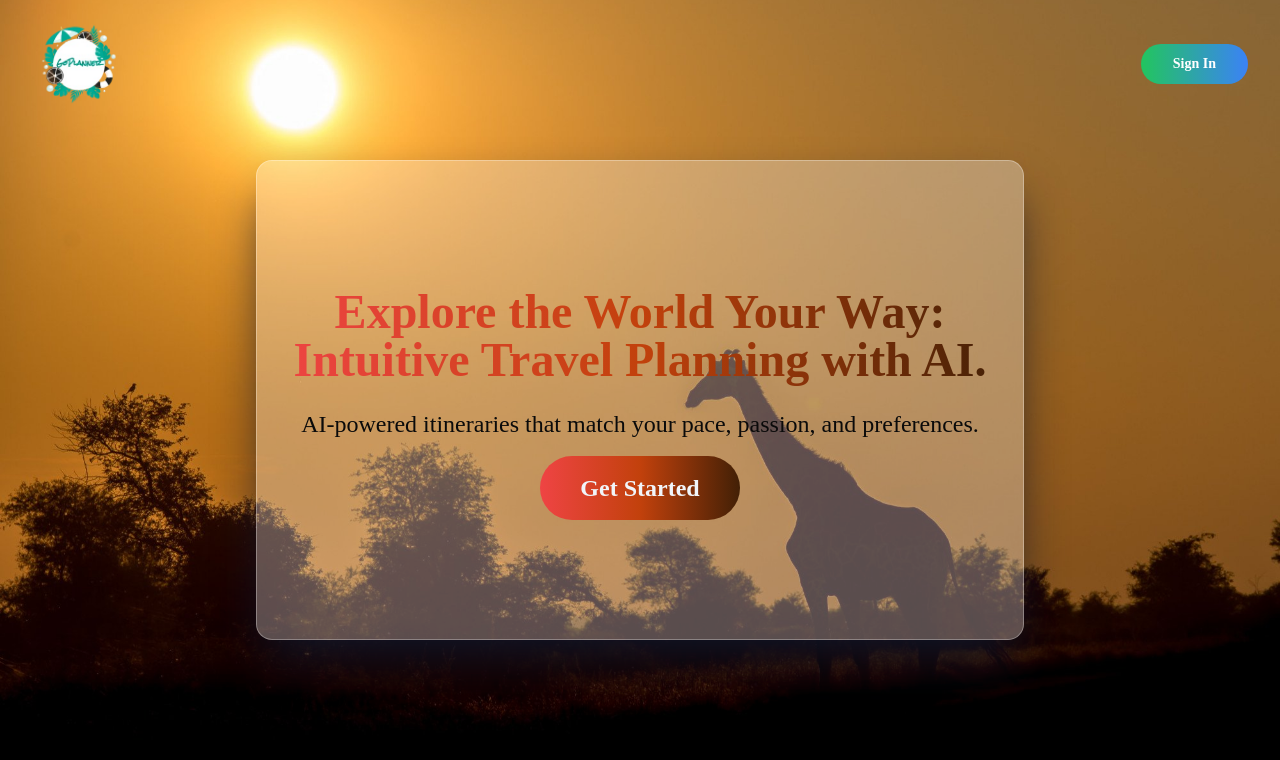
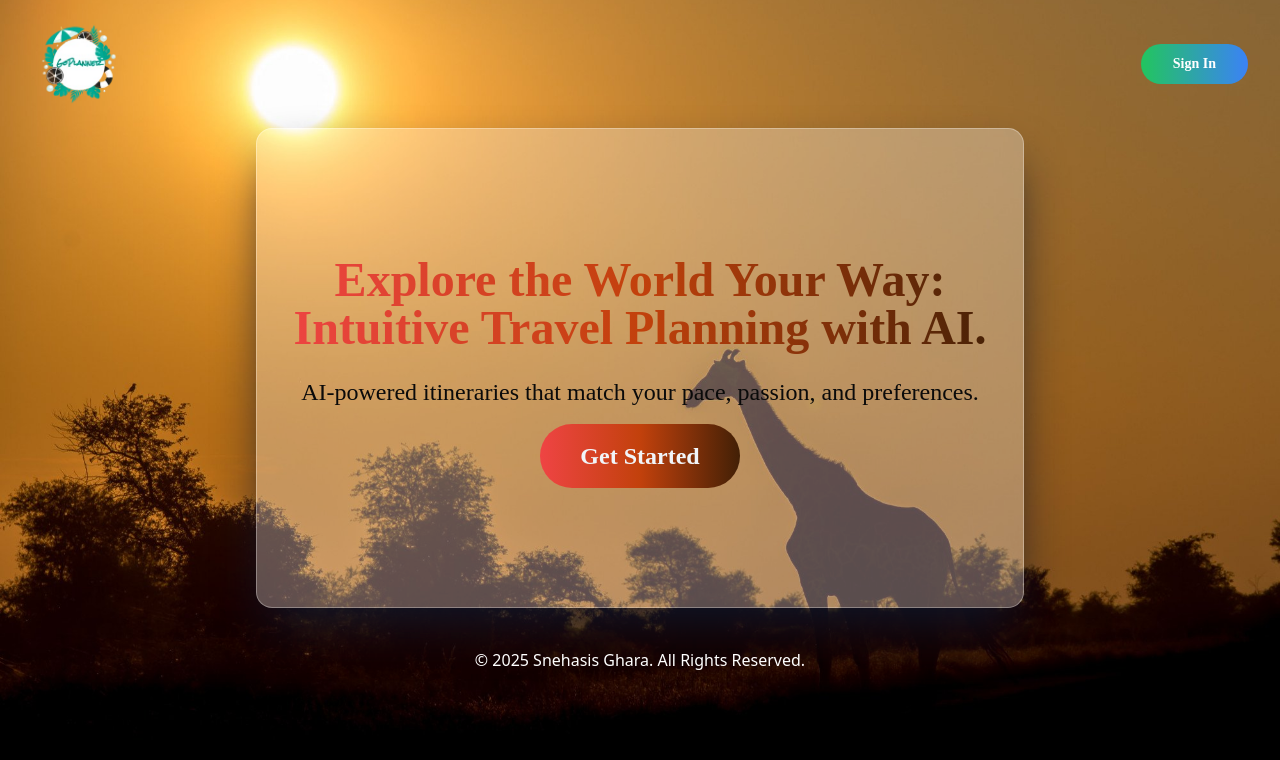
Before and after one commit to SnehasisGhara/Trip-Plan-Website, a React (Vite) app in the folder Trip/: page / in a window 1280 px wide. Shown: the top 760 px of the page. Built offline with nearby package versions, Linux system fonts and the light colour scheme; no server answers.

Commit message:
Copyright

```diff
--- a/Trip/src/Components/Customs/Hero.jsx
+++ b/Trip/src/Components/Customs/Hero.jsx
@@ -6,7 +6,7 @@ const Hero = () => {
 
 
   return (
-    <div className="relative min-h-screen bg-slate-800 flex items-center justify-center">
+    <div className="relative min-h-screen bg-slate-800 flex flex-col items-center justify-center">
       {/* Background Image */}
       <img
         src="Heropage.jpg"
@@ -24,11 +24,15 @@ const Hero = () => {
         </p>
 
         {/* Get Started Button */}
-        <Link to={"/Create_trip" } >
+        <Link to={"/Create_trip"} >
           <button className="mt-4 bg-gradient-to-r from-red-500 via-orange-700 to-yellow-950 hover:text-black text-slate-100 font-bold py-2 sm:py-3 md:py-4 px-6 sm:px-8 md:px-10 rounded-full text-lg sm:text-xl md:text-2xl transition duration-500 ease-in-out font-signature">
             Get Started
           </button>
         </Link>
+      </div>
+      {/* Copyright Section */}
+      <div className="relative z-10 text-white text-sm sm:text-base mt-10">
+        © {new Date().getFullYear()} Snehasis Ghara. All Rights Reserved.
       </div>
     </div>
   );
```
